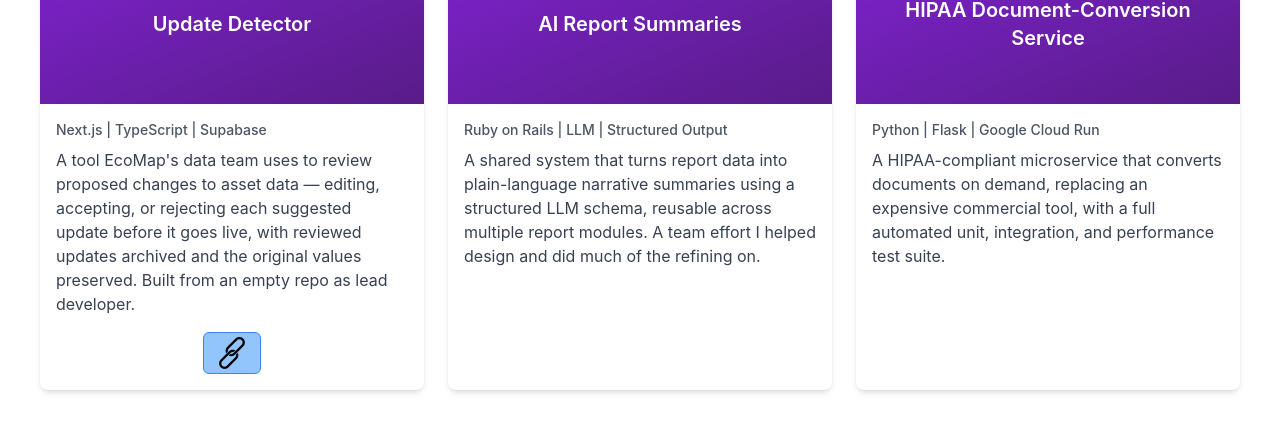
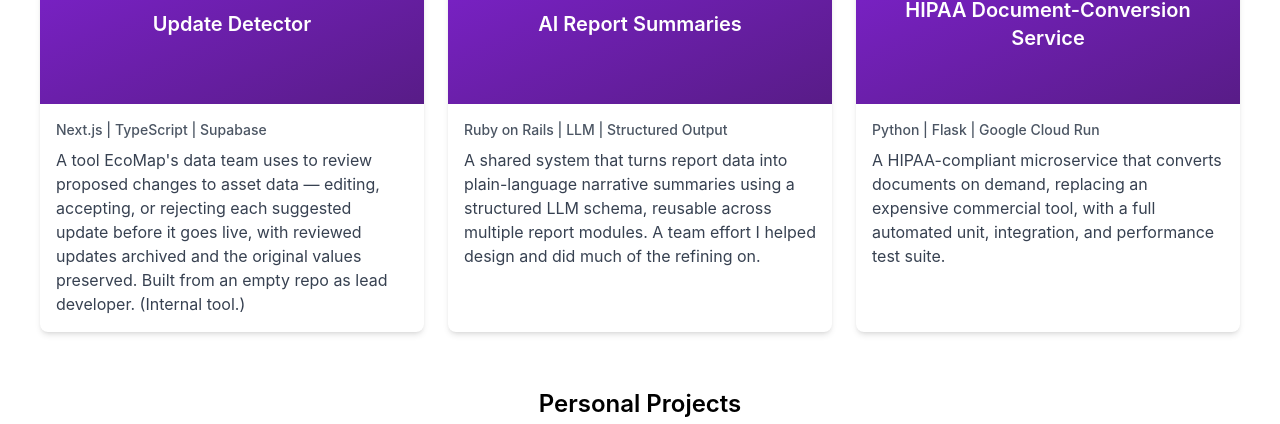
Before and after one commit to Duncan-Wood/Portfolio, a React (Create React App) app: page /projects in a window 1280 px wide. Shown: the part 1948-2372 px from the top of the page. Built offline with nearby package versions, Linux system fonts and the light colour scheme.

Commit message:
touch-ups are complete. ready for phase 2"

```diff
--- a/src/components/Projects.jsx
+++ b/src/components/Projects.jsx
@@ -19,8 +19,7 @@ const professionalProjects = [
     name: "Update Detector",
     tech: "Next.js | TypeScript | Supabase",
     description:
-      "A tool EcoMap's data team uses to review proposed changes to asset data — editing, accepting, or rejecting each suggested update before it goes live, with reviewed updates archived and the original values preserved. Built from an empty repo as lead developer.",
-    live: "https://update-detector.vercel.app/",
+      "A tool EcoMap's data team uses to review proposed changes to asset data — editing, accepting, or rejecting each suggested update before it goes live, with reviewed updates archived and the original values preserved. Built from an empty repo as lead developer. (Internal tool.)",
   },
   {
     name: "AI Report Summaries",
```
Also changed, not shown: 2 other files (tests, documents, lock files or other folders).
